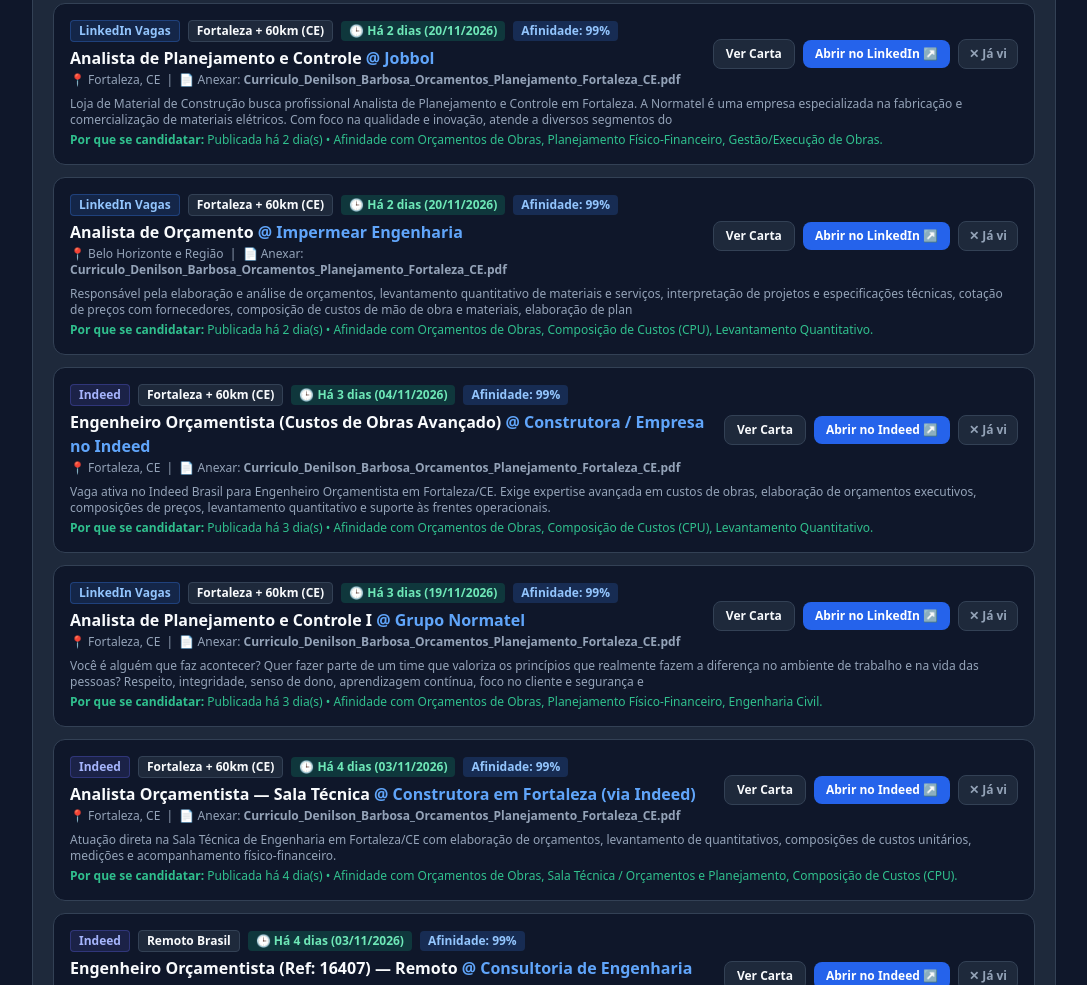
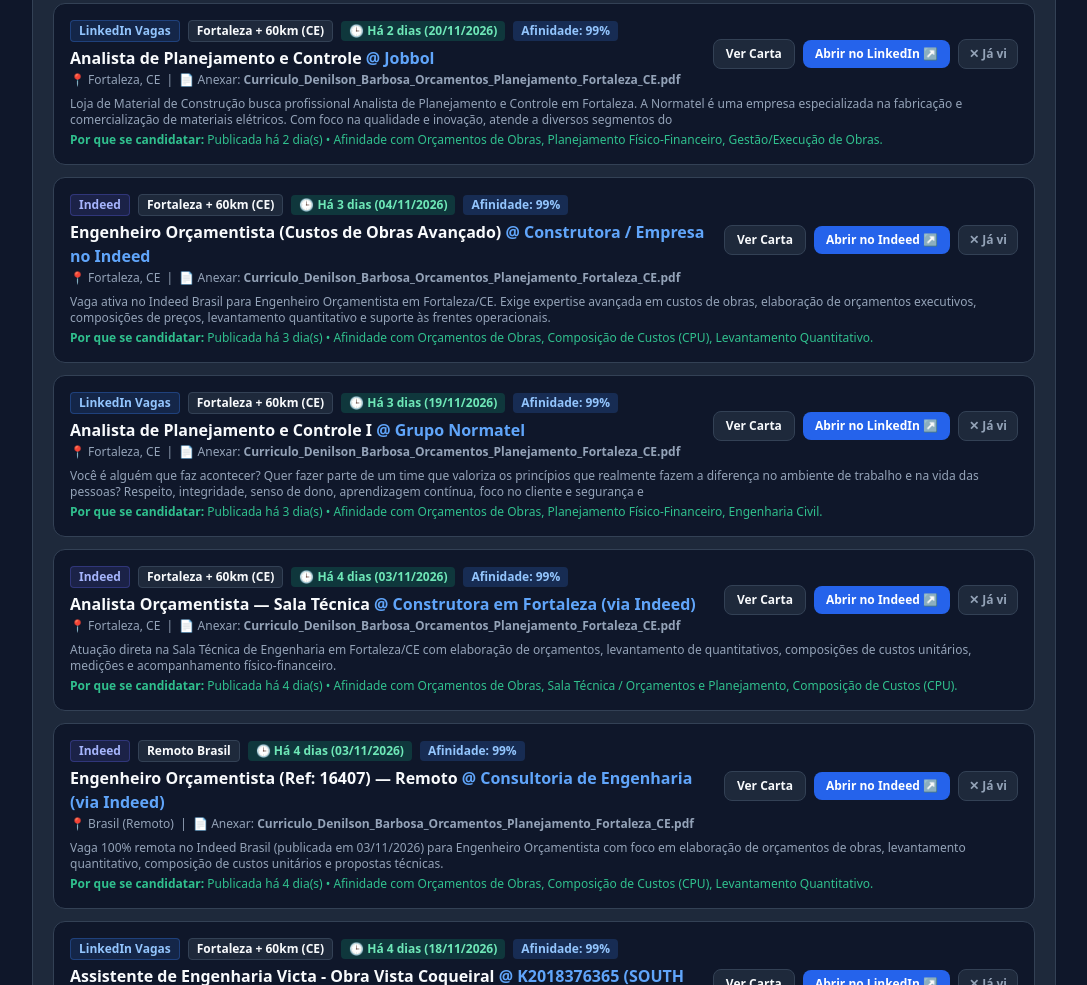
Before and after one commit to denilsonb20-prog/radar-vagas-engenharia, a plain HTML site: page index.html in a window 1280 px wide. Shown: the part 1815-2800 px from the top of the page, without its empty margins (96-1183 px from the left). Drawn offline with nearby package versions, Linux system fonts and the light colour scheme; no server answers.

Commit message:
Sync bidirecional index.html

```diff
--- a/index.html
+++ b/index.html
@@ -446,23 +446,6 @@
     "motivo": "Publicada há 2 dia(s) • Afinidade com Orçamentos de Obras, Planejamento Físico-Financeiro, Gestão/Execução de Obras."
   },
   {
-    "id": "li_4492785883",
-    "plat": "LinkedIn Vagas",
-    "reg": "fortaleza",
-    "regLabel": "Fortaleza + 60km (CE)",
-    "dias": 2,
-    "recencia": "Há 2 dias (20/11/2026)",
-    "score": 99,
-    "titulo": "Analista de Orçamento",
-    "empresa": "Impermear Engenharia",
-    "local": "Belo Horizonte e Região",
-    "pdf": "Curriculo_Denilson_Barbosa_Orcamentos_Planejamento_Fortaleza_CE.pdf",
-    "email": "",
-    "url": "https://br.linkedin.com/jobs/view/analista-de-or%C3%A7amento-at-impermear-engenharia-4492785883",
-    "resumo": "Responsável pela elaboração e análise de orçamentos, levantamento quantitativo de materiais e serviços, interpretação de projetos e especificações técnicas, cotação de preços com fornecedores, composição de custos de mão de obra e materiais, elaboração de plan",
-    "motivo": "Publicada há 2 dia(s) • Afinidade com Orçamentos de Obras, Composição de Custos (CPU), Levantamento Quantitativo."
-  },
-  {
     "id": "indeed_2e77e73f258a8182",
     "plat": "Indeed",
     "reg": "fortaleza",
@@ -531,6 +514,23 @@
     "motivo": "Publicada há 4 dia(s) • Afinidade com Orçamentos de Obras, Composição de Custos (CPU), Levantamento Quantitativo."
   },
   {
+    "id": "li_4491310708",
+    "plat": "LinkedIn Vagas",
+    "reg": "fortaleza",
+    "regLabel": "Fortaleza + 60km (CE)",
+    "dias": 4,
+    "recencia": "Há 4 dias (18/11/2026)",
+    "score": 99,
+    "titulo": "Assistente de Engenharia Victa - Obra Vista Coqueiral",
+    "empresa": "K2018376365 (SOUTH AFRICA)",
+    "local": "Caucaia, CE",
+    "pdf": "Curriculo_Denilson_Barbosa_Gestao_Obras_Projetos_Fortaleza_CE.pdf",
+    "email": "",
+    "url": "https://br.linkedin.com/jobs/view/assistente-de-engenharia-victa-obra-vista-coqueiral-at-k2018376365-south-africa-4491310708",
+    "resumo": "Muito prazer, nós somos a Victa!  Nossa construtora é 100% cearense, formada por gente de coragem e determinação. Nascida dentro da Diagonal Engenharia, construtora consolidada e reconhecida por sua credibilidade, solidez e pelo alto padrão dos seus empreendim",
+    "motivo": "Publicada há 4 dia(s) • Afinidade com Orçamentos de Obras, Levantamento Quantitativo, Planejamento Físico-Financeiro."
+  },
+  {
     "id": "gupy_12892785",
     "plat": "Gupy",
     "reg": "fortaleza",
@@ -716,6 +716,23 @@
     "url": "https://duarteeng.com.br/trabalhe-conosco/",
     "resumo": "Página oficial de Carreiras da Duarte Engenharia para processos seletivos e banco de talentos de obras na região de Caruaru.",
     "motivo": "Publicada há 1 dia(s) • Afinidade com Sala Técnica / Orçamentos e Planejamento, Gestão/Execução de Obras, Engenharia de Custos."
+  },
+  {
+    "id": "li_4491366832",
+    "plat": "LinkedIn Vagas",
+    "reg": "fortaleza",
+    "regLabel": "Fortaleza + 60km (CE)",
+    "dias": 3,
+    "recencia": "Há 3 dias (19/11/2026)",
+    "score": 92,
+    "titulo": "Analista de Engenharia - Presencial",
+    "empresa": "Accenture Brasil",
+    "local": "Fortaleza, CE",
+    "pdf": "Curriculo_Denilson_Barbosa_Gestao_Obras_Projetos_Fortaleza_CE.pdf",
+    "email": "",
+    "url": "https://br.linkedin.com/jobs/view/analista-de-engenharia-presencial-at-accenture-brasil-4491366832",
+    "resumo": "Sobre a Accenture  A Accenture ajuda as principais empresas do mundo a se reinventar, construindo seu núcleo digital e liberando o poder da IA para gerar valor rapidamente para organizações de todos os setores. Nossa estratégia é ser a parceira de reinvenção p",
+    "motivo": "Publicada há 3 dia(s) • Afinidade com Cronogramas de Obra, Propostas Técnicas/Comerciais, Controle de Medições."
   },
   {
     "id": "const_gupy_12892785",
@@ -820,6 +837,23 @@
     "motivo": "Publicada há 1 dia(s) • Afinidade com Engenharia Civil, Gestão/Execução de Obras."
   },
   {
+    "id": "post_7528427063041683456",
+    "plat": "Publicação LinkedIn",
+    "reg": "fortaleza",
+    "regLabel": "Fortaleza + 60km (CE)",
+    "dias": 5,
+    "recencia": "Há 5 dias (17/11/2026)",
+    "score": 83,
+    "titulo": "[Post Feed] Audens Group: Audens Group 5 d • Oportunidade Gerente Geral de Obras em Fortaleza/CE Sobre nosso cl...",
+    "empresa": "Post de Audens Group (Feed LinkedIn)",
+    "local": "Fortaleza / Eusébio, CE",
+    "pdf": "Curriculo_Denilson_Barbosa_Gestao_Obras_Projetos_Fortaleza_CE.pdf",
+    "email": "",
+    "url": "https://www.linkedin.com/feed/update/urn:li:activity:7528427063041683456/",
+    "resumo": "Audens Group 5 d • Oportunidade Gerente Geral de Obras em Fortaleza/CE Sobre nosso cliente Construtora e incorporadora de grande porte, com atuação relevante no mercado imobiliário e empreendimentos de grande escala. Requisitos da vaga Formação em Engenharia C",
+    "motivo": "Publicada há 5 dia(s) • Afinidade com Engenharia Civil, Gestão/Execução de Obras."
+  },
+  {
     "id": "const_gupy_12880058",
     "plat": "Gupy",
     "reg": "fortaleza",
@@ -920,6 +954,23 @@
     "url": "https://br.linkedin.com/jobs/view/assistente-de-custos-e-or%C3%A7amento-at-projeart-ind%C3%BAstria-de-solu%C3%A7%C3%B5es-tecnol%C3%B3gicas-em-a%C3%A7o-4491177611",
     "resumo": "Com mais de  três décadas , somos referência nacional em soluções metálicas sob medida para os segmentos industrial, logístico e de infraestrutura. Com uma estrutura fabril moderna, que integra processos automatizados e pintura robotizada, garantimos precisão,",
     "motivo": "Publicada há 5 dia(s) • Afinidade com Orçamentos de Obras, Gestão/Execução de Obras, Engenharia de Custos."
+  },
+  {
+    "id": "post_7529161227453763584",
+    "plat": "Publicação LinkedIn",
+    "reg": "fortaleza",
+    "regLabel": "Fortaleza + 60km (CE)",
+    "dias": 3,
+    "recencia": "Há 3 dias (19/11/2026)",
+    "score": 80,
+    "titulo": "[Post Feed] Grupo Portfolio: Grupo Portfolio Acesse o site 3 d • Estamos #contratando para um novo cargo de Engenh...",
+    "empresa": "Post de Grupo Portfolio (Feed LinkedIn)",
+    "local": "Fortaleza / Eusébio, CE",
+    "pdf": "Curriculo_Denilson_Barbosa_Gestao_Obras_Projetos_Fortaleza_CE.pdf",
+    "email": "",
+    "url": "https://www.linkedin.com/feed/update/urn:li:activity:7529161227453763584/",
+    "resumo": "Grupo Portfolio Acesse o site 3 d • Estamos #contratando para um novo cargo de Engenheiro civil em Fortaleza, Ceará. Candidate-se hoje mesmo ou compartilhe este anúncio com sua rede. Engenheiro civil Engenheiro civil Grupo Portfolio Fortaleza, CE (Presencial) ",
+    "motivo": "Publicada há 3 dia(s) • Afinidade com Engenharia Civil."
   },
   {
     "id": "const_pe_carrilho",
@@ -939,6 +990,23 @@
     "motivo": "Publicada há 1 dia(s) • Afinidade com Gestão/Execução de Obras, Engenharia de Custos."
   },
   {
+    "id": "li_4492785883",
+    "plat": "LinkedIn Vagas",
+    "reg": "fortaleza",
+    "regLabel": "Fortaleza + 60km (CE)",
+    "dias": 2,
+    "recencia": "Há 2 dias (20/11/2026)",
+    "score": 77,
+    "titulo": "Analista de Orçamento",
+    "empresa": "Impermear Engenharia",
+    "local": "Belo Horizonte e Região",
+    "pdf": "Curriculo_Denilson_Barbosa_Orcamentos_Planejamento_Fortaleza_CE.pdf",
+    "email": "",
+    "url": "https://br.linkedin.com/jobs/view/analista-de-or%C3%A7amento-at-impermear-engenharia-4492785883",
+    "resumo": "",
+    "motivo": "Publicada há 2 dia(s) • Afinidade com Orçamentos de Obras."
+  },
+  {
     "id": "const_pe_colorado",
     "plat": "Banco de Talentos (Construtora)",
     "reg": "caruaru",
@@ -1058,38 +1126,21 @@
     "motivo": "Publicada há 5 dia(s) • Afinidade com Orçamentos de Obras."
   },
   {
-    "id": "li_4490906309",
+    "id": "li_4491133764",
     "plat": "LinkedIn Vagas",
     "reg": "fortaleza",
     "regLabel": "Fortaleza + 60km (CE)",
-    "dias": 6,
-    "recencia": "Há 6 dias (16/11/2026)",
-    "score": 63,
-    "titulo": "Coordenador(a) de Projetos | Engenharia Refino Óleo e Gás",
-    "empresa": "KEMPETRO Engenharia",
-    "local": "Fortaleza, CE",
-    "pdf": "Curriculo_Denilson_Barbosa_Gestao_Obras_Projetos_Fortaleza_CE.pdf",
-    "email": "",
-    "url": "https://br.linkedin.com/jobs/view/coordenador-a-de-projetos-engenharia-refino-%C3%B3leo-e-g%C3%A1s-at-kempetro-engenharia-4490906309",
-    "resumo": "Quem Somos:   A história da KEMPETRO reflete nossos valores e compromissos com as Políticas de Integridade,  Compliance  e Gestão do Capital Humano.  Somos uma empresa de destaque no desenvolvimento de projetos e soluções em engenharia. Classificada nos último",
-    "motivo": "Publicada há 6 dia(s) • Afinidade com Propostas Técnicas/Comerciais."
-  },
-  {
-    "id": "li_4491366832",
-    "plat": "LinkedIn Vagas",
-    "reg": "fortaleza",
-    "regLabel": "Fortaleza + 60km (CE)",
-    "dias": 3,
-    "recencia": "Há 3 dias (19/11/2026)",
-    "score": 62,
-    "titulo": "Analista de Engenharia - Presencial",
-    "empresa": "Accenture Brasil",
-    "local": "Fortaleza, CE",
-    "pdf": "Curriculo_Denilson_Barbosa_Gestao_Obras_Projetos_Fortaleza_CE.pdf",
-    "email": "",
-    "url": "https://br.linkedin.com/jobs/view/analista-de-engenharia-presencial-at-accenture-brasil-4491366832",
-    "resumo": "",
-    "motivo": "Publicada há 3 dia(s) • Afinidade com ."
+    "dias": 5,
+    "recencia": "Há 5 dias (17/11/2026)",
+    "score": 70,
+    "titulo": "TECNICO(A) DE QUALIDADE DE OBRA SR _ 6197",
+    "empresa": "Arcadis",
+    "local": "Caucaia, CE",
+    "pdf": "Curriculo_Denilson_Barbosa_Gestao_Obras_Projetos_Fortaleza_CE.pdf",
+    "email": "",
+    "url": "https://br.linkedin.com/jobs/view/tecnico-a-de-qualidade-de-obra-sr-6197-at-arcadis-4491133764",
+    "resumo": "Como Arcadiane, você já nos ajuda a fornecer soluções de design, engenharia e consultoria sustentáveis para ativos naturais e construídos. Você faz parte do nosso negócio global composto por 34.000 pessoas, em mais de 30 países, dedicados a melhorar a qualidad",
+    "motivo": "Publicada há 5 dia(s) • Afinidade com Engenharia Civil, Gestão/Execução de Obras."
   }
 ];
 
```
